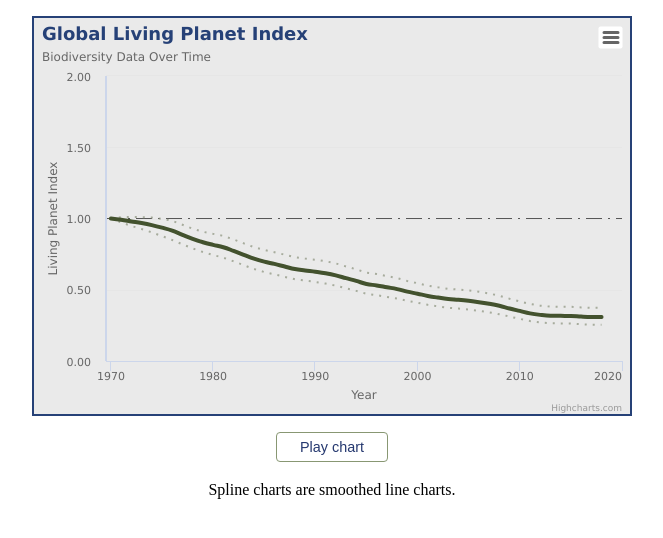
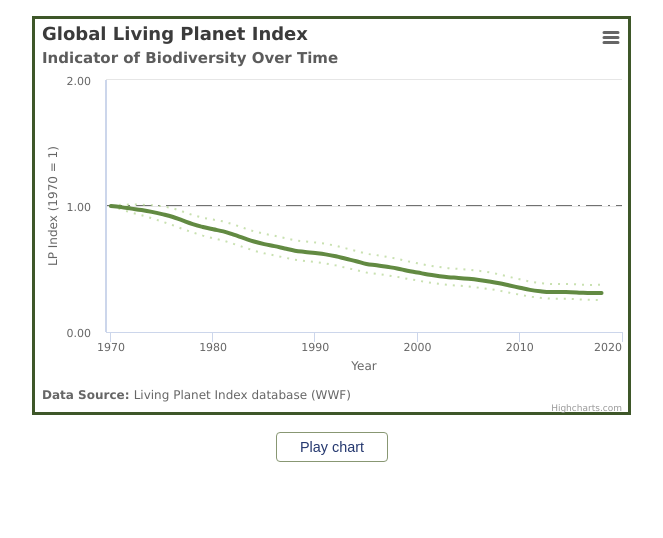
Before and after one commit to awalmer/rji-fellowship, a plain HTML site: page article1_highcharts/root/index.html in a window 1280 px wide. Shown: the whole page, without its empty margins (308-971 px from the left). Drawn offline with nearby package versions, Linux system fonts and the light colour scheme.

Commit message:
highcharts edits

```diff
--- a/article1_highcharts/root/chart.js
+++ b/article1_highcharts/root/chart.js
@@ -2,23 +2,33 @@ const chart = Highcharts.chart('container', {
     chart: {
         type: 'spline',
         inverted: false,
-        backgroundColor: '#eaeaea',
-        borderColor: '#264177',
-        borderWidth: 2
+        backgroundColor: '#fff',
+        borderColor: '#3e5729',
+        borderWidth: 3
     },
 
     title: {
         text: 'Global Living Planet Index',
         align: 'left',
         style: {
-            color: '#264177',
+            color: '#3b3b3b',
             fontWeight: 'bold'
         }
     },
 
     subtitle: {
-        text: 'Biodiversity Data Over Time',
-        align: 'left'
+        text: 'Indicator of Biodiversity Over Time',
+        align: 'left',
+        style: {
+            color: '#5c5c5c',
+            fontWeight: 'bold',
+            fontSize: 15
+        }
+    },
+
+    caption: {
+        text: '<b>Data Source: </b>' +
+        '<a href="https://www.livingplanetindex.org/" target="_blank">Living Planet Index database (WWF)</a>'
     },
 
     xAxis: {
@@ -38,7 +48,7 @@ const chart = Highcharts.chart('container', {
 
     yAxis: {
         title: {
-            text: 'Living Planet Index'
+            text: 'LP Index (1970 = 1)'
         },
         labels: {
             format: '{value:.2f}'
@@ -47,7 +57,7 @@ const chart = Highcharts.chart('container', {
             rangeDescription: 'Baseline 1970'
         },
         plotLines: [{
-            color: '#575757',
+            color: '#717171',
             dashStyle: 'longdashdot',
             width: 2,
             value: 1
@@ -66,7 +76,7 @@ const chart = Highcharts.chart('container', {
             marker: {
                 enabled: false
             },
-            color: '#43522e'
+            color: '#628a42'
         },
         series: {
             label: {
@@ -94,7 +104,7 @@ const chart = Highcharts.chart('container', {
         type: 'line',
         dashStyle: 'Dot',
         lineWidth: 2,
-        color: 'rgba(144, 151, 131, 0.749)',
+        color: 'rgba(178, 212, 144, 0.7)',
         sonification: { enabled: false },
         data: [
             1,0.973148947,0.947653954,0.926636049,0.902682746,0.876303107,0.849337799,0.818530892,0.789862613,0.765085063,0.74388272,0.725191062,0.699519295,0.672454963,0.645434031,0.624385823,0.60787447,0.590472787,0.573601051,0.564036784,0.554894903,0.543542372,0.528812806,0.509784962,0.492023326,0.472029372,0.462224307,0.449995846,0.438092504,0.422015856,0.408896736,0.39431147,0.383065339,0.373618957,0.367731788,0.36074307,0.35203315,0.341396352,0.328353591,0.311678583,0.295962132,0.280500189,0.270858778,0.26500441,0.263834578,0.262812118,0.257702126,0.254654517,0.25400315
@@ -106,7 +116,7 @@ const chart = Highcharts.chart('container', {
         type: 'line',
         dashStyle: 'Dot',
         lineWidth: 2,
-        color: 'rgba(144, 151, 131, 0.749)',
+        color: 'rgba(178, 212, 144, 0.7)',
         sonification: { enabled: false },
         data: [
             1,1.009532123,1.011930825,1.01005601,1.006185497,0.997971052,0.984079385,0.956108932,0.927871614,0.906706792,0.892105091,0.878251131,0.853322953,0.825459349,0.798806095,0.779047038,0.763793401,0.745704139,0.727827188,0.718383787,0.710306149,0.699998084,0.684920136,0.663660057,0.643275453,0.620324969,0.610120352,0.596143703,0.581777225,0.561624015,0.545681729,0.529140444,0.516829678,0.506665223,0.501212936,0.4944708,0.485931377,0.473578765,0.457816396,0.437304842,0.418612842,0.400057175,0.388422426,0.381353535,0.38071988,0.380687196,0.375621374,0.373430403,0.374378072
--- a/article1_highcharts/root/index.html
+++ b/article1_highcharts/root/index.html
@@ -13,14 +13,12 @@
     <figure class="highcharts-figure">
         <div id="container"></div>
         <button id="sonify">Play chart</button>
-        <p class="highcharts-description">
-            Spline charts are smoothed line charts.
-        </p>
     </figure>
+
     <!-- Testing <iframe> for embedding in RJI article -->
-    <!-- Will need to host on github pages myself first, needs a server basically -->
-    <iframe src="file:///Volumes/AuraByte3/RJI%20Fellowship/Article%20%231/Highcharts/demo%20start/root/index.html" width="100%" height="500px" scrolling="no" style="border:none;" title="test"></iframe>
-
+    <!-- Will need to host on github pages myself first, needs a server basically
+    <iframe src="https://awalmer.github.io/rji-fellowship/article1_highcharts/root/index.html" width="100%" height="500px" scrolling="no" style="border:none;" title="test"></iframe>
+    -->
     <script src="https://code.highcharts.com/highcharts.js"></script>
     <script src="https://code.highcharts.com/modules/exporting.js"></script>
     <script src="https://code.highcharts.com/modules/export-data.js"></script>
```
Also changed, not shown: article1_highcharts/root/._index.html (added).
